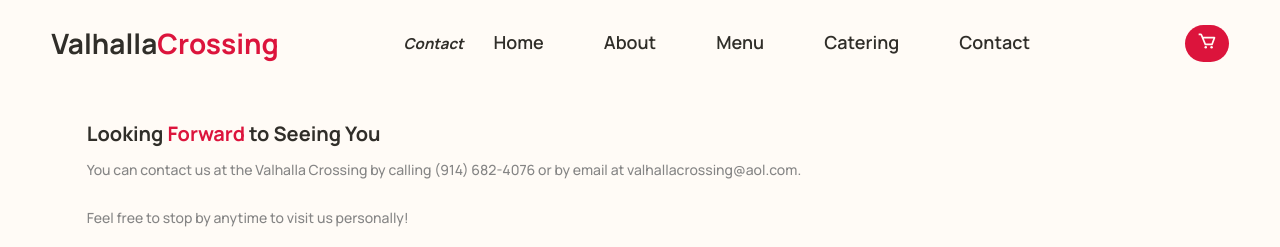
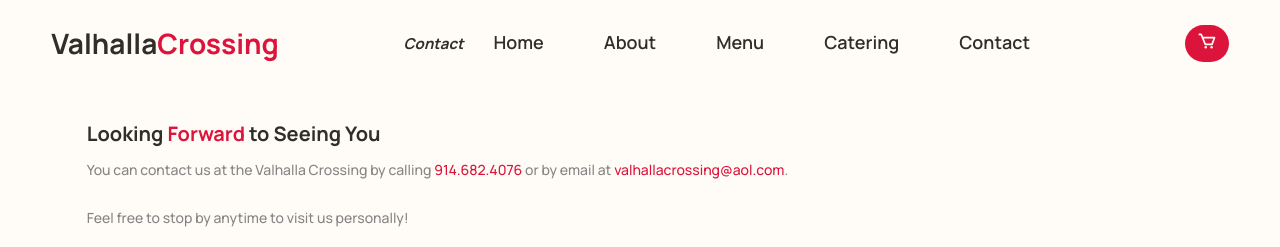
Before and after one commit to cleph01/nextjs_micro_projects-valhalla_website, a Next.js app: page /contact in a window 1280 px wide. Shown: the top 247 px of the page. Built offline with nearby package versions, Linux system fonts and the light colour scheme.

Commit message:
made tel and email words links on contact page; also fixed book a table number to restaurant number

```diff
--- a/components/Header.js
+++ b/components/Header.js
@@ -13,7 +13,7 @@
     const handleMenuClick = () => {
         dispatch(TOGGLE_MENU());
     };
-    console.log("state: ", openMenu, scrolling);
+
     return (
         <header
             className={`${styles.header} ${scrolling ? styles.sticky : ""}`}
--- a/pages/contact/index.js
+++ b/pages/contact/index.js
@@ -55,7 +55,14 @@
                     </h2>
                     <p>
                         You can contact us at the Valhalla Crossing by calling
-                        (914) 682-4076 or by email at valhallacrossing@aol.com.
+                        <a href="tel:+19146824076">
+                            <span> 914.682.4076</span>
+                        </a>{" "}
+                        or by email at{" "}
+                        <a href="mailto:valhallacrossing@aol.com">
+                            <span>valhallacrossing@aol.com</span>
+                        </a>
+                        .
                     </p>
                     <p>Feel free to stop by anytime to visit us personally!</p>
 
@@ -96,10 +103,10 @@
                     <iframe
                         src="https://www.google.com/maps/embed?pb=!1m18!1m12!1m3!1d3007.8062994330517!2d-73.7750566493796!3d41.073226523273476!2m3!1f0!2f0!3f0!3m2!1i1024!2i768!4f13.1!3m3!1m2!1s0x89c2958d1205e1f1%3A0x3c43cd59f312a3c8!2sValhalla%20Crossing!5e0!3m2!1sen!2sus!4v1679667083336!5m2!1sen!2sus"
                         style={{ border: "0" }}
-                        allowfullscreen=""
+                        allowFullScreen=""
                         width="100%"
                         loading="lazy"
-                        referrerpolicy="no-referrer-when-downgrade"
+                        referrerPolicy="no-referrer-when-downgrade"
                     ></iframe>
                 </center>
             </section>
--- a/pages/index.js
+++ b/pages/index.js
@@ -106,7 +106,7 @@
                     </p>
                     <p>All Aboard!</p>
 
-                    <a href="tel:+19143125729">
+                    <a href="tel:+19146824076">
                         <span className={styles.btn}>
                             <BiPhone />
                         </span>
```
